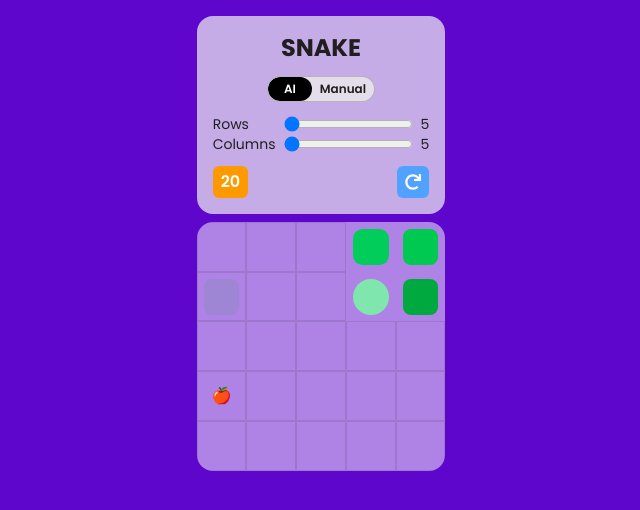
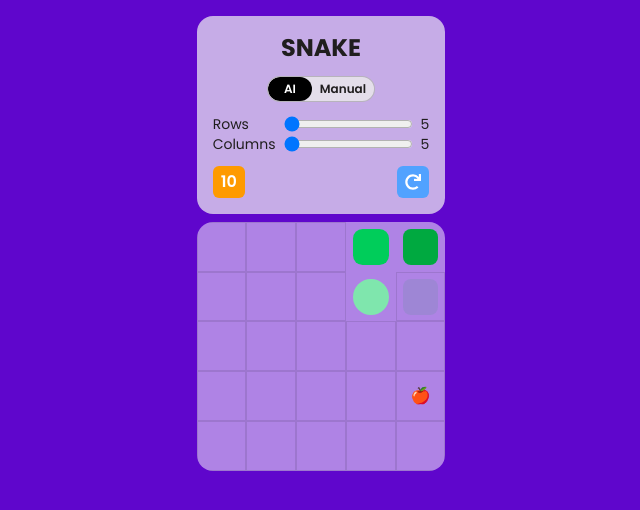
Before and after one commit to mafgit/reinforcement-learning-snake, a Next.js app: page / in a window 1280 px wide. Shown: the top 510 px of the page, without its empty margins (319-959 px from the left). Built offline with nearby package versions, Linux system fonts and the light colour scheme.

Commit message:
fixed incoherent food location issue

```diff
--- a/src/components/Grid.tsx
+++ b/src/components/Grid.tsx
@@ -62,6 +62,10 @@ export default function Grid({
 
 		return false;
 	}
+
+	useEffect(() => {
+		console.log(food, game.current.food);
+	}, [food]);
 
 	const tick = useEffectEvent(() => {
 		if (autoMode) {
--- a/src/services/game.ts
+++ b/src/services/game.ts
@@ -110,6 +110,7 @@ export default class Game {
 		} else {
 			updatedSnake = [updatedHead, ...this.snakeParts];
 			newFood = getRandomCell(this.rows, this.cols);
+			this.food = newFood;
 		}
 
 		// collided check (if updated head direction is one away from any other part while also direction is towards it)
```
Also changed, not shown: src/components/Options.tsx (line endings or trailing spaces).
